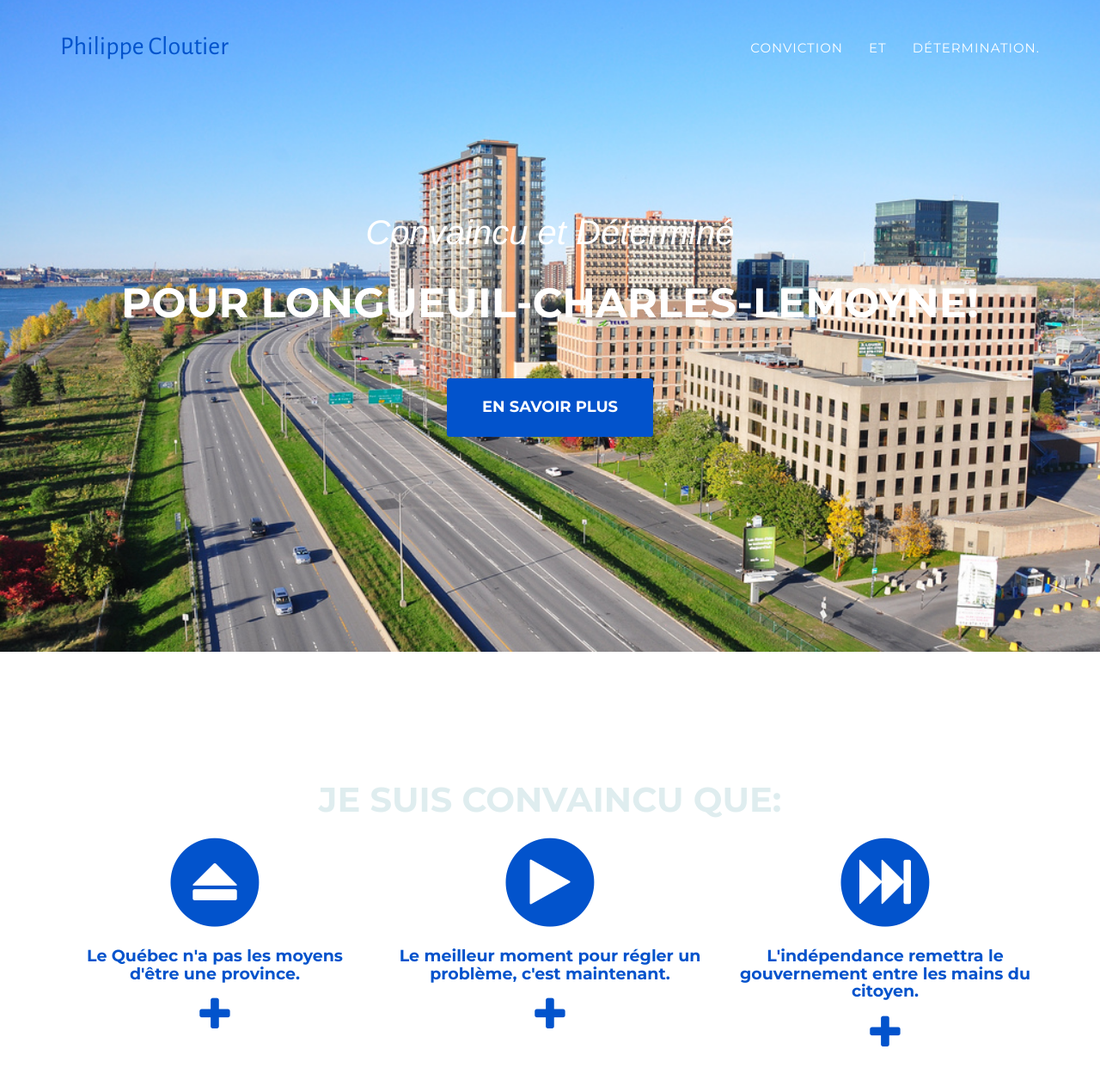
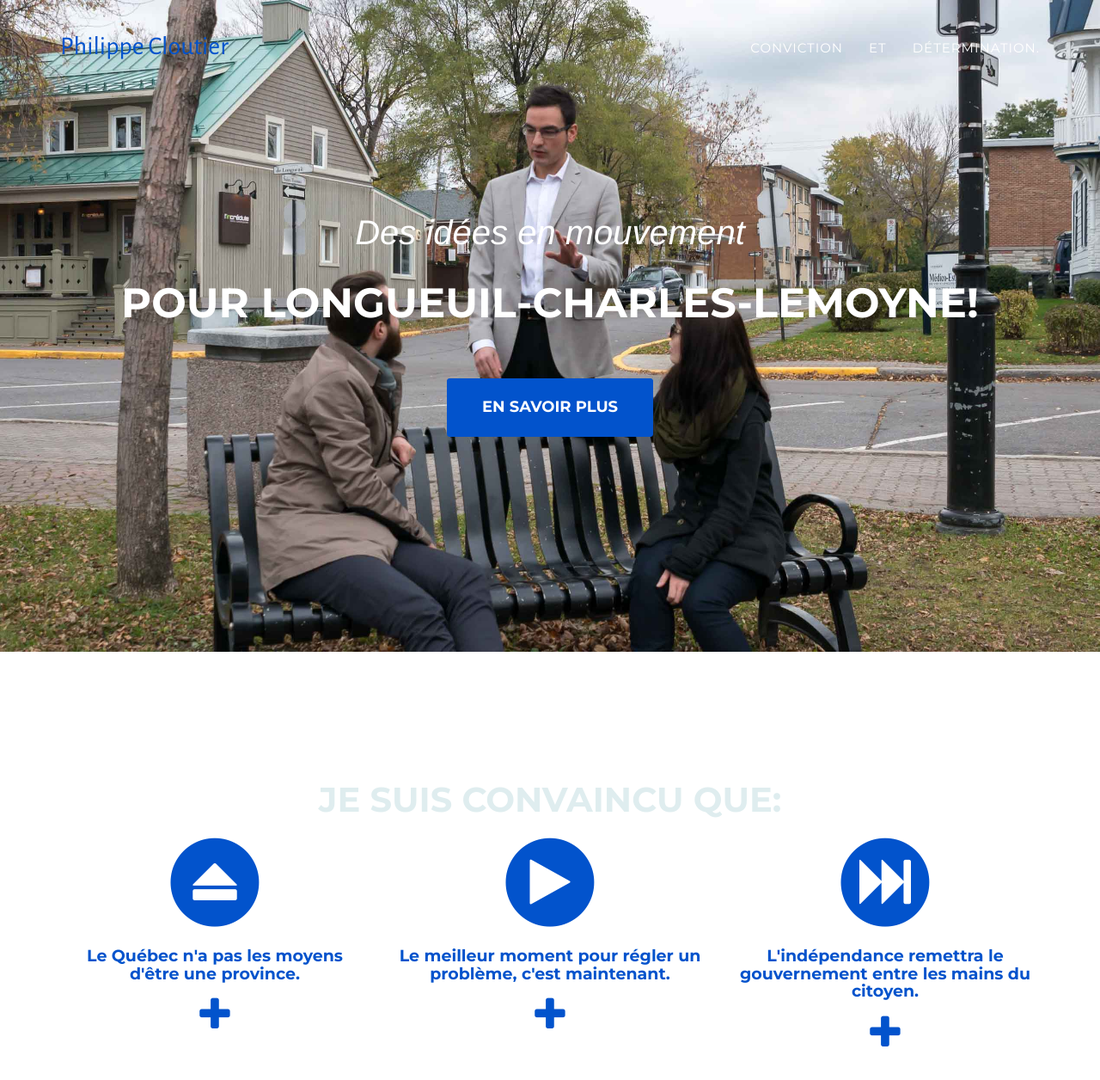
Before and after one commit to p-cloutier/p-cloutier.github.io, a Jekyll site: the page built from index.html, in a window 1280 px wide and 1400 px high. Shown: the top 1256 px of the window at 86% size. Built offline with Jekyll 4.4.1, drawn with Linux system fonts in a browser that asks for light colours; some web fonts are replaced.

Commit message:
Changement photos et slogan.

```diff
--- a/_includes/a-propos.html
+++ b/_includes/a-propos.html
@@ -5,8 +5,15 @@
                 <div class="col-lg-12 text-center">
                     <h2 class="section-heading">Un militant engagé</h2>
                     <h3 class="section-subheading text-muted">pour Longueuil-Charles-Lemoyne.</h3>
-					<p>Professeur de philosophie et de lettres classiques, militant de terrain convaincu, je crois que la dépendance politique du Québec est le seul obstacle qui se dresse devant notre marche vers l'arborescence des peuples. La Souveraineté est à notre État ce que la vie est à nos corps: c'est son souffle vital, ce qui l'anime en son sein.</p>
-					<p>Je cherche à rallier la confiance des membres du Bloc Québécois pour renverser le cynisme habituel envers la classe politique. Je me propose deux moyens pour y parvenir: en parlant d'indépendance dans une langue belle, franche et inspirante, et en remettant pour la cause indépendantiste une part significative de mon salaire de député.</p>
+					<div class="row">
+						<div class="col-md-3">
+							<p><img src="../img/philippe-cloutier.jpg" class="img-responsive img-thumbnail" alt="Philippe Cloutier"></p>
+						</div>
+						<div class="col-md-9 text-justify">
+							<p>Professeur de philosophie et de lettres classiques, militant de terrain convaincu, je crois que la dépendance politique du Québec est le seul obstacle qui se dresse devant notre marche vers l'arborescence des peuples. La Souveraineté est à notre État ce que la vie est à nos corps: c'est son souffle vital, ce qui l'anime en son sein.</p>
+							<p>Je cherche à rallier la confiance des membres du Bloc Québécois pour renverser le cynisme habituel envers la classe politique. Je me propose deux moyens pour y parvenir: en parlant d'indépendance dans une langue belle, franche et inspirante, et en remettant pour la cause indépendantiste une part significative de mon salaire de député.</p>
+						</div>
+					</div>
                 </div>
             </div>
         </div>
--- a/_includes/css/agency.css
+++ b/_includes/css/agency.css
@@ -277,7 +277,7 @@ header {
     text-align: center;
     color: #fff;
     background-attachment: scroll;
-    background-image: url(../img/header-bg.jpg);
+    background-image: url(../img/fond.jpg);
     background-position: center center;
     background-repeat: none;
     -webkit-background-size: cover;
--- a/_includes/header.html
+++ b/_includes/header.html
@@ -48,10 +48,7 @@
         <div class="container">
             <div class="intro-text">
                 <div class="intro-lead-in">
-                <a href="#conviction" class="page-scroll ">Convaincu</a>
-                <span>et</span>
-                <a href="#determination" class="page-scroll">Déterminé</a>
-                <!--Philippe Cloutier--></div>
+                Des idées en mouvement</div>
                 <div class="intro-heading">Pour Longueuil-Charles-Lemoyne!</div>
                 <a href="#a-propos" class="page-scroll btn btn-xl">En savoir plus</a>
             </div>
```
Also changed, not shown: img/fond.jpg (added), img/header-bg.jpg (deleted), img/philippe-cloutier.jpg (added), 1 other file.
